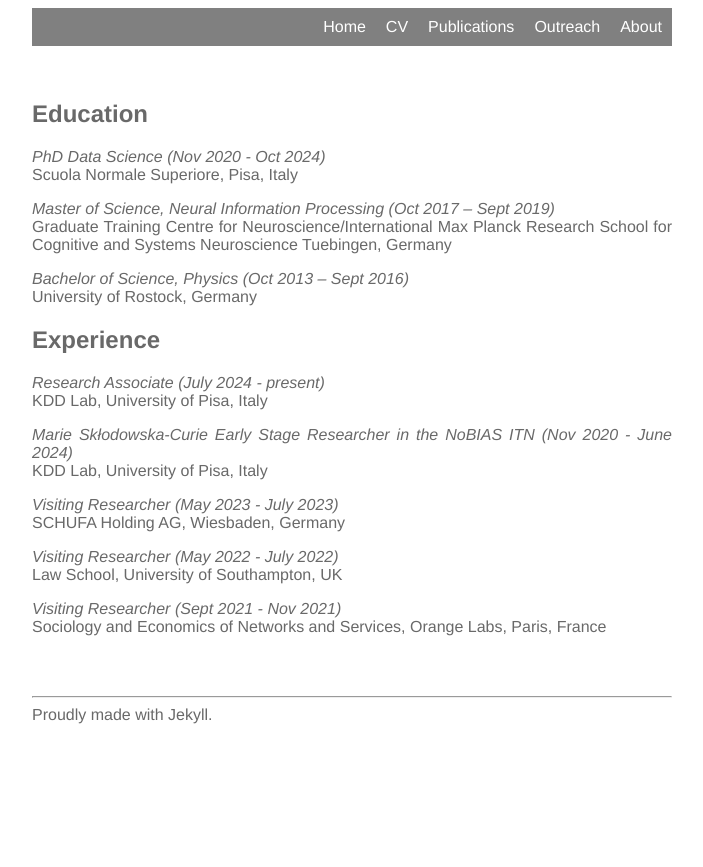
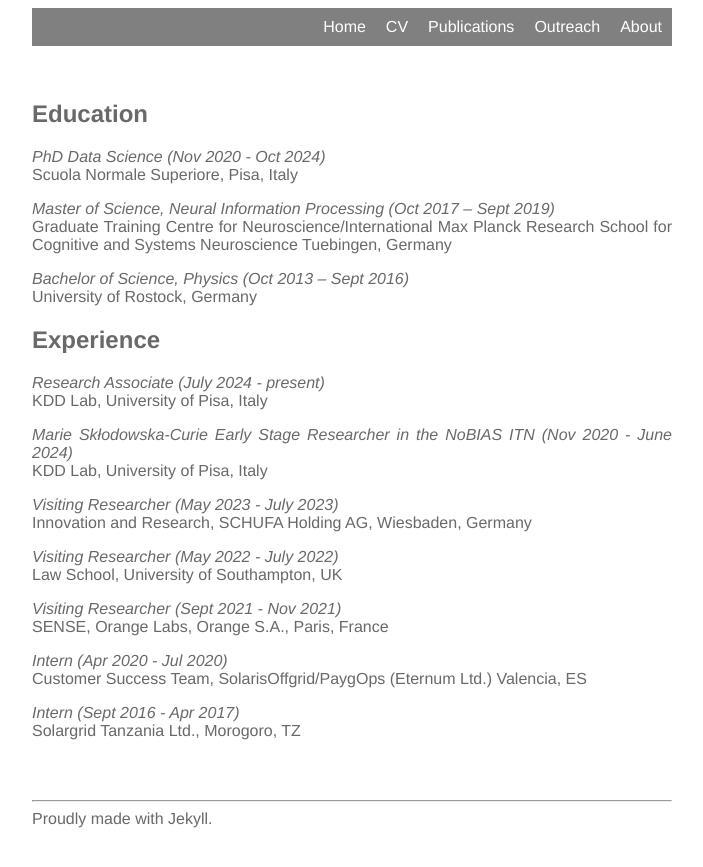
Before and after one commit to lstate/lstate.github.io, a Jekyll site: the page built from _pages/cv.markdown, in a window 1280 px wide. Shown: the top 867 px of the page, without its empty margins (288-991 px from the left). Built offline with Jekyll 4.4.1, drawn with Linux system fonts in a browser that asks for light colours.

Commit message:
Update cv.markdown

```diff
--- a/_pages/cv.markdown
+++ b/_pages/cv.markdown
@@ -26,10 +26,16 @@ KDD Lab, University of Pisa, Italy
 KDD Lab, University of Pisa, Italy
 
 *Visiting Researcher (May 2023 - July 2023)* \\
-SCHUFA Holding AG, Wiesbaden, Germany
+Innovation and Research, SCHUFA Holding AG, Wiesbaden, Germany
 
 *Visiting Researcher (May 2022 - July 2022)* \\
 Law School, University of Southampton, UK
 
 *Visiting Researcher (Sept 2021 - Nov 2021)* \\
-Sociology and Economics of Networks and Services, Orange Labs, Paris, France
+SENSE, Orange Labs, Orange S.A., Paris, France
+
+*Intern (Apr 2020 - Jul 2020)* \\
+Customer Success Team, SolarisOffgrid/PaygOps (Eternum Ltd.) Valencia, ES
+
+*Intern (Sept 2016 - Apr 2017)* \\
+Solargrid Tanzania Ltd., Morogoro, TZ
```
